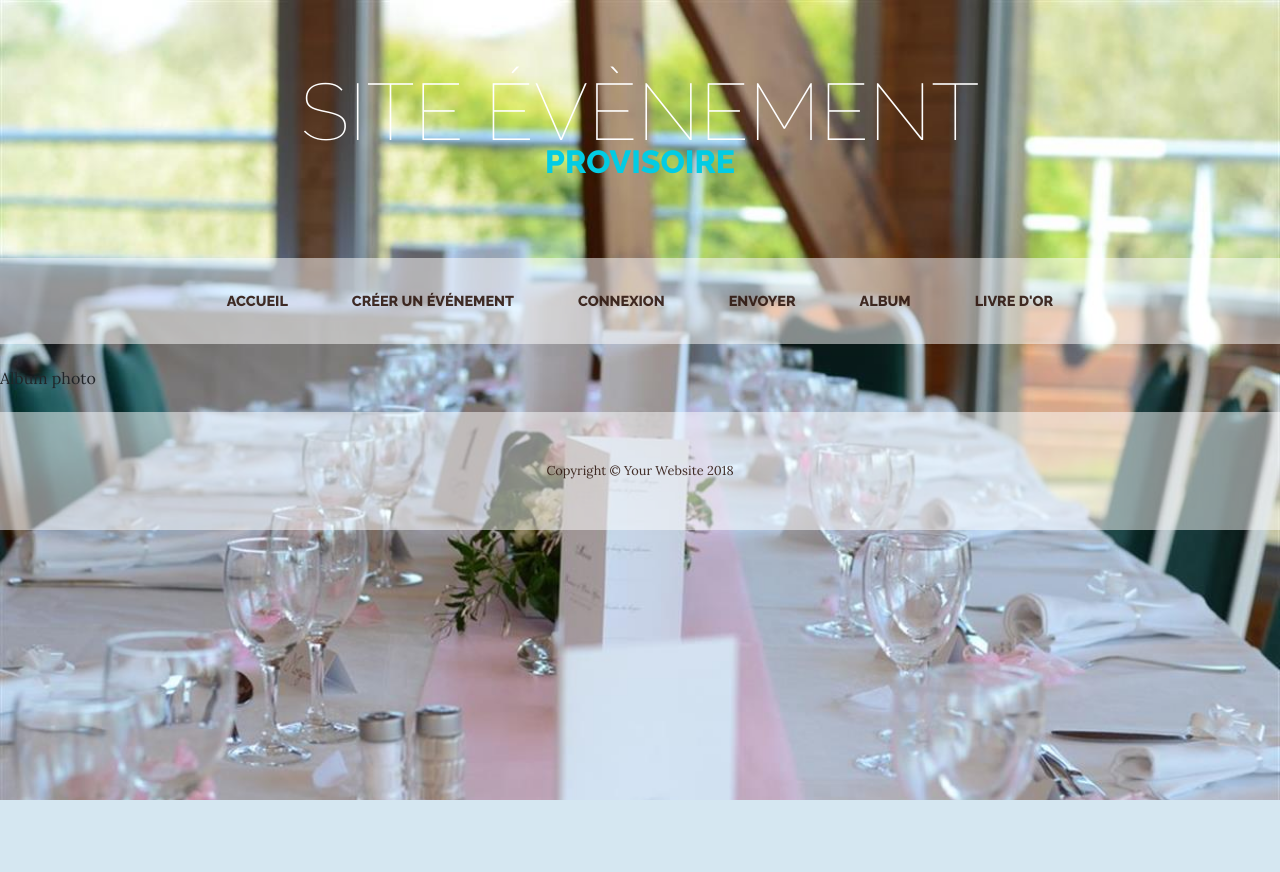
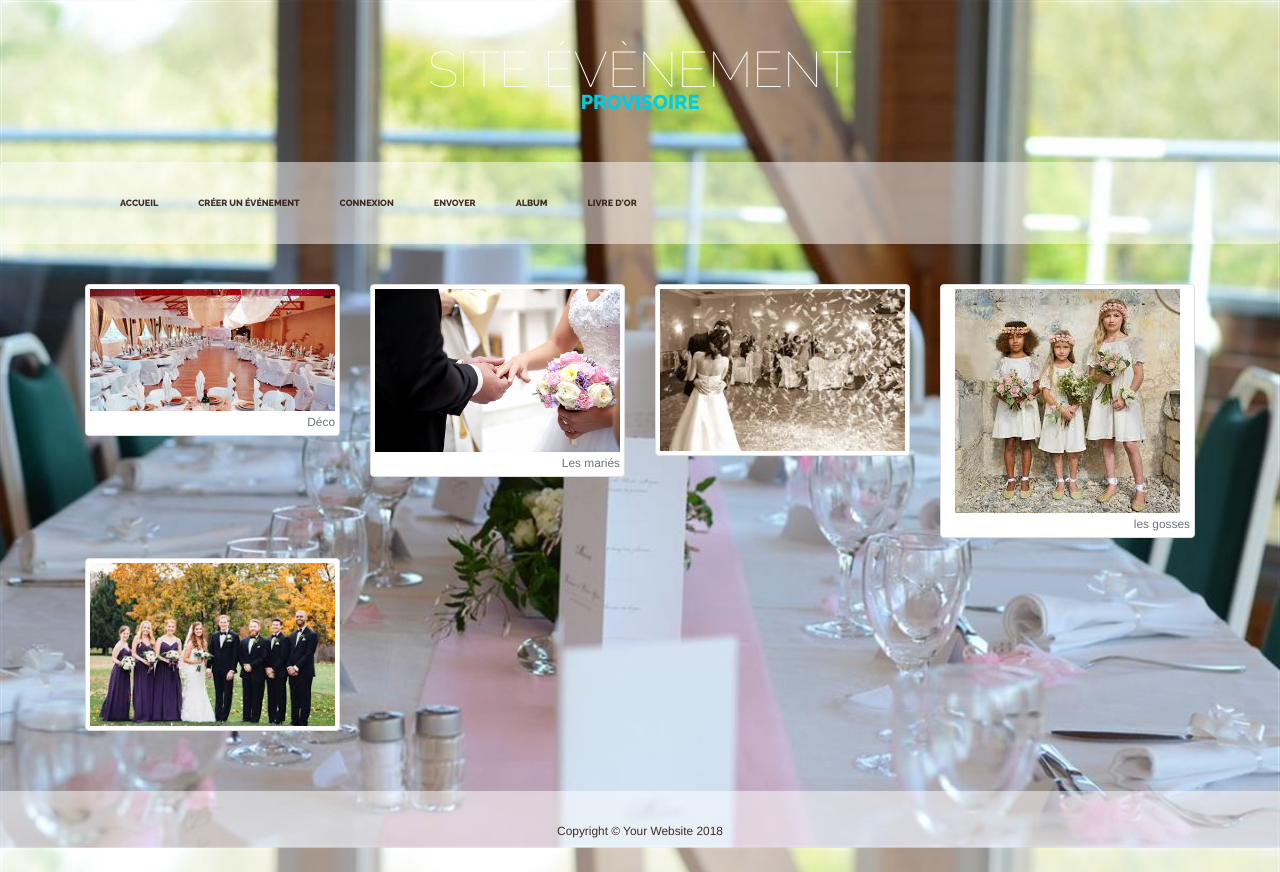
Before and after one commit to Audrey24/Projet5DWJ, a PHP site: page /projet_5/medias in a window 1280 px wide. Before the commit the page ends 800 px from the top, so only its background shows below. Run offline with PHP 8.4, Linux system fonts and the light colour scheme; some libraries are stand-ins or nearby versions.

Commit message:
Début de mise en forme de la rubrique "Album Photo"

```diff
--- /dev/null
+++ b/lib/css/medias.css
@@ -0,0 +1,20 @@
+.gallery
+{
+    display: inline-block;
+    margin-top: 20px;
+}
+
+
+.hide-bullets {
+    list-style:none;
+    margin-left: -40px;
+    margin-top:20px;
+}
+
+.thumbnail {
+    padding: 0;
+}
+
+.carousel-inner>.item>img, .carousel-inner>.item>a>img {
+    width: 100%;
+}
--- /dev/null
+++ b/lib/js/medias.js
@@ -0,0 +1,35 @@
+$(document).ready(function(){
+    //FANCYBOX
+    //https://github.com/fancyapps/fancyBox
+    $(".fancybox").fancybox({
+        openEffect: "none",
+        closeEffect: "none"
+    });
+});
+
+
+
+
+jQuery(document).ready(function($) {
+
+    $('#myCarousel').carousel({
+            interval: 5000
+    });
+
+    //Handles the carousel thumbnails
+    $('[id^=carousel-selector-]').click(function () {
+    var id_selector = $(this).attr("id");
+    try {
+        var id = /-(\d+)$/.exec(id_selector)[1];
+        console.log(id_selector, id);
+        jQuery('#myCarousel').carousel(parseInt(id));
+    } catch (e) {
+        console.log('Regex failed!', e);
+    }
+});
+    // When the carousel slides, auto update the text
+    $('#myCarousel').on('slid.bs.carousel', function (e) {
+             var id = $('.item.active').data('slide-number');
+            $('#carousel-text').html($('#slide-content-'+id).html());
+    });
+});
--- a/views/footer.php
+++ b/views/footer.php
@@ -11,6 +11,7 @@
 <!-- My JavaScript -->
 <script src="lib/js/login.js"></script>
 
+
 </body>
 
 </html>
--- a/views/header.php
+++ b/views/header.php
@@ -13,11 +13,13 @@
     <!-- Bootstrap core CSS -->
     <link href="other/theme/vendor/bootstrap/css/bootstrap.min.css" rel="stylesheet">
 
+
     <!-- My CSS -->
     <link href="lib/css/home.css" rel="stylesheet">
     <link href="lib/css/createEvent.css" rel="stylesheet">
     <link href="lib/css/login.css" rel="stylesheet">
     <link href="lib/css/send.css" rel="stylesheet">
+    <link href="lib/css/medias.css" rel="stylesheet">
 
 
     <!-- Custom fonts for this template -->
--- a/views/medias.php
+++ b/views/medias.php
@@ -3,37 +3,13 @@
         <div class="product-item">
           <div class="product-item-title d-flex">
             <div class="bg-faded p-5 d-flex ml-auto rounded">
-              <h2 class="section-heading mb-0">
-                <span class="section-heading-upper">Blended to Perfection</span>
-                <span class="section-heading-lower">Coffees &amp; Teas</span>
-              </h2>
+              <img class="product-item-img mx-auto d-flex rounded img-fluid mb-3 mb-lg-0" src="lib/images/mariage.jpg" alt="">
             </div>
           </div>
-          <img class="product-item-img mx-auto d-flex rounded img-fluid mb-3 mb-lg-0" src="img/products-01.jpg" alt="">
           <div class="product-item-description d-flex mr-auto">
             <div class="bg-faded p-5 rounded">
-              <p class="mb-0">We take pride in our work, and it shows. Every time you order a beverage from us, we guarantee that it will be an experience worth having. Whether it's our world famous Venezuelan Cappuccino, a refreshing iced herbal tea, or something as simple as a cup of speciality sourced black coffee, you will be coming back for more.</p>
+              <img class="product-item-img mx-auto d-flex rounded img-fluid mb-3 mb-lg-0" src="lib/images/mariageDanse.jpg" alt="">
             </div>
-          </div>
-        </div>
-      </div>
-    </section>
-
-    <section class="page-section">
-      <div class="container">
-        <div class="product-item">
-          <div class="product-item-title d-flex">
-            <div class="bg-faded p-5 d-flex mr-auto rounded">
-              <h2 class="section-heading mb-0">
-                <span class="section-heading-upper">Delicious Treats, Good Eats</span>
-                <span class="section-heading-lower">Bakery &amp; Kitchen</span>
-              </h2>
-            </div>
-          </div>
-          <img class="product-item-img mx-auto d-flex rounded img-fluid mb-3 mb-lg-0" src="img/products-02.jpg" alt="">
-          <div class="product-item-description d-flex ml-auto">
-            <div class="bg-faded p-5 rounded">
-              <p class="mb-0">Our seasonal menu features delicious snacks, baked goods, and even full meals perfect for breakfast or lunchtime. We source our ingredients from local, oragnic farms whenever possible, alongside premium vendors for specialty goods.</p>
             </div>
           </div>
         </div>
@@ -45,22 +21,89 @@
             <div class="product-item">
               <div class="product-item-title d-flex">
                 <div class="bg-faded p-5 d-flex ml-auto rounded">
-              <h2 class="section-heading mb-0">
-                <span class="section-heading-upper">From Around the World</span>
-                <span class="section-heading-lower">Bulk Speciality Blends</span>
-              </h2>
+                  <img class="product-item-img mx-auto d-flex rounded img-fluid mb-3 mb-lg-0" src="lib/images/temoin.jpg" alt="">
                 </div>
               </div>
-          <img class="product-item-img mx-auto d-flex rounded img-fluid mb-3 mb-lg-0" src="img/products-03.jpg" alt="">
               <div class="product-item-description d-flex mr-auto">
                 <div class="bg-faded p-5 rounded">
-              <p class="mb-0">Travelling the world for the very best quality coffee is something take pride in. When you visit us, you'll always find new blends from around the world, mainly from regions in Central and South America. We sell our blends in smaller to large bulk quantities. Please visit us in person for more details.</p>
+                  <img class="product-item-img mx-auto d-flex rounded img-fluid mb-3 mb-lg-0" src="lib/images/enfant.jpg" alt="">
+                </div>
+                </div>
+              </div>
+            </div>
+          </div>
+        </section>
+
+        <section class="page-section">
+              <div class="container">
+                <div class="product-item">
+                  <div class="product-item-title d-flex">
+                    <div class="bg-faded p-5 d-flex ml-auto rounded">
+                      <img class="product-item-img mx-auto d-flex rounded img-fluid mb-3 mb-lg-0" src="lib/images/famille.jpg" alt="">
+                    </div>
+                  </div>
+                  <div class="product-item-description d-flex mr-auto">
+                    <div class="bg-faded p-5 rounded">
+                      <img class="product-item-img mx-auto d-flex rounded img-fluid mb-3 mb-lg-0" src="lib/images/table.jpg" alt="">
+                    </div>
                     </div>
                   </div>
                 </div>
               </div>
             </section>-->
+<link href="//maxcdn.bootstrapcdn.com/bootstrap/3.3.0/css/bootstrap.min.css" rel="stylesheet" id="bootstrap-css">
+<script src="//maxcdn.bootstrapcdn.com/bootstrap/3.3.0/js/bootstrap.min.js"></script>
+<script src="//cdnjs.cloudflare.com/ajax/libs/jquery/3.2.1/jquery.min.js"></script>
 
-    <div >
-      <p>Album photo</p>
+            <div class="container">
+            	<div class="row">
+            		<div class='list-group gallery'>
+                        <div class='col-sm-4 col-xs-6 col-md-3 col-lg-3'>
+                            <a class="thumbnail fancybox" rel="ligthbox" href="lib/images/table.jpg">
+                                <img class="img-responsive" alt="" src="lib/images/table.jpg" />
+                                <div class='text-right'>
+                                    <small class='text-muted'>Déco</small>
+                                </div> <!-- text-right / end -->
+                            </a>
+                        </div> <!-- col-6 / end -->
+                        <div class='col-sm-4 col-xs-6 col-md-3 col-lg-3'>
+                            <a class="thumbnail fancybox" rel="ligthbox" href="lib/images/mariage.jpg">
+                                <img class="img-responsive" alt="" src="lib/images/mariage.jpg" />
+                                <div class='text-right'>
+                                    <small class='text-muted'>Les mariés</small>
+                                </div> <!-- text-right / end -->
+                            </a>
+                        </div> <!-- col-6 / end -->
+                        <div class='col-sm-4 col-xs-6 col-md-3 col-lg-3'>
+                            <a class="thumbnail fancybox" rel="ligthbox" href="lib/images/mariageDanse.jpg">
+                                <img class="img-responsive" alt="" src="lib/images/mariageDanse.jpg" />
+                                <div class='text-right'>
+                                    <small class='text-muted'></small>
+                                </div> <!-- text-right / end -->
+                            </a>
+                        </div> <!-- col-6 / end -->
+                        <div class='col-sm-4 col-xs-6 col-md-3 col-lg-3'>
+                            <a class="thumbnail fancybox" rel="ligthbox" href="lib/images/enfant.jpg">
+                                <img class="img-responsive" alt="" src="lib/images/enfant.jpg" />
+                                <div class='text-right'>
+                                    <small class='text-muted'>les gosses</small>
+                                </div> <!-- text-right / end -->
+                            </a>
+                        </div> <!-- col-6 / end -->
+                        <div class='col-sm-4 col-xs-6 col-md-3 col-lg-3'>
+                            <a class="thumbnail fancybox" rel="ligthbox" href="lib/images/temoin.jpg">
+                                <img class="img-responsive" alt="" src="lib/images/temoin.jpg" />
+                                <div class='text-right'>
+                                    <small class='text-muted'></small>
+                                </div> <!-- text-right / end -->
+                            </a>
+                        </div> <!-- col-6 / end -->
                       </div>
+                    </div>
+                  </div>
+
+
+<script src="lib/js/medias.js" defer></script>
+
+<link rel="stylesheet" href="//cdnjs.cloudflare.com/ajax/libs/fancybox/2.1.5/jquery.fancybox.min.css" media="screen">
+<script src="//cdnjs.cloudflare.com/ajax/libs/fancybox/2.1.5/jquery.fancybox.min.js" defer></script>
```
Also changed, not shown: lib/images/enfant.jpg (added), lib/images/famille.jpg (added), lib/images/mariage.jpg (added), lib/images/mariageDanse..jpg (added), lib/images/mariageDanse.jpg (added), lib/images/table.jpg (added), lib/images/temoin.jpg (added). Lines whose indentation alone changed are shown as unchanged.
